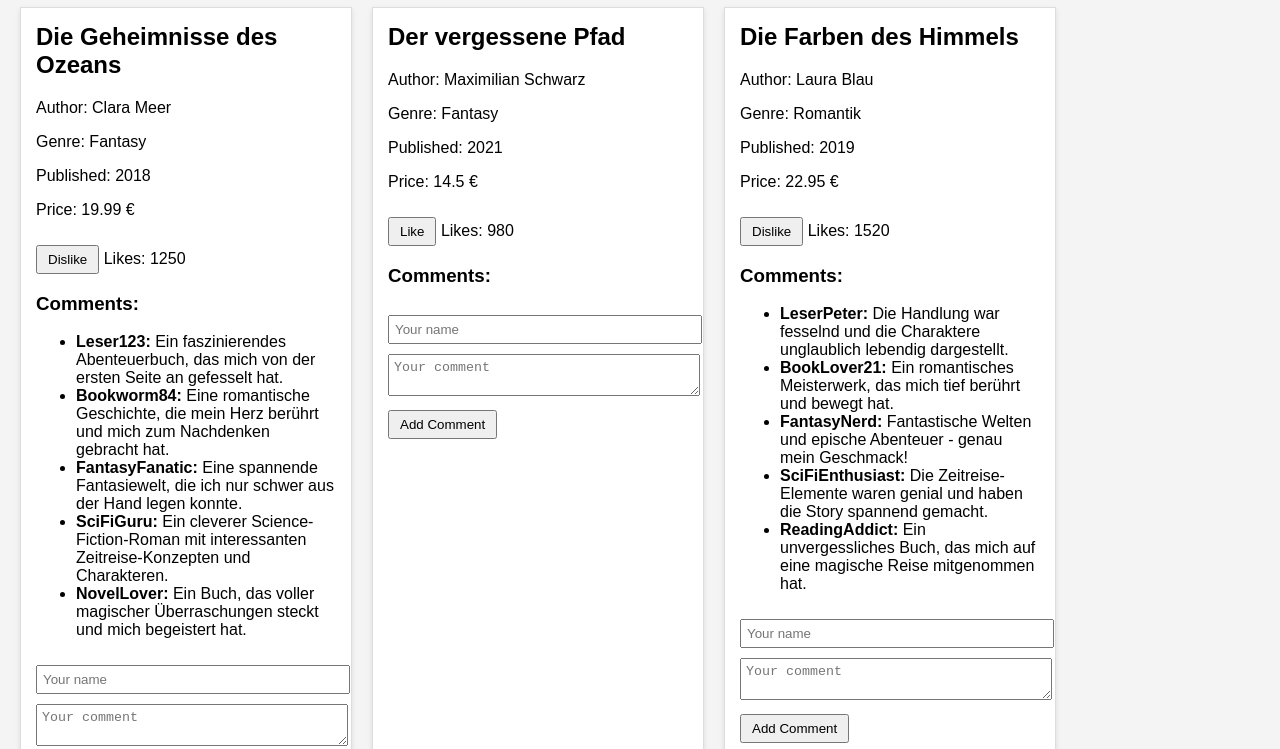
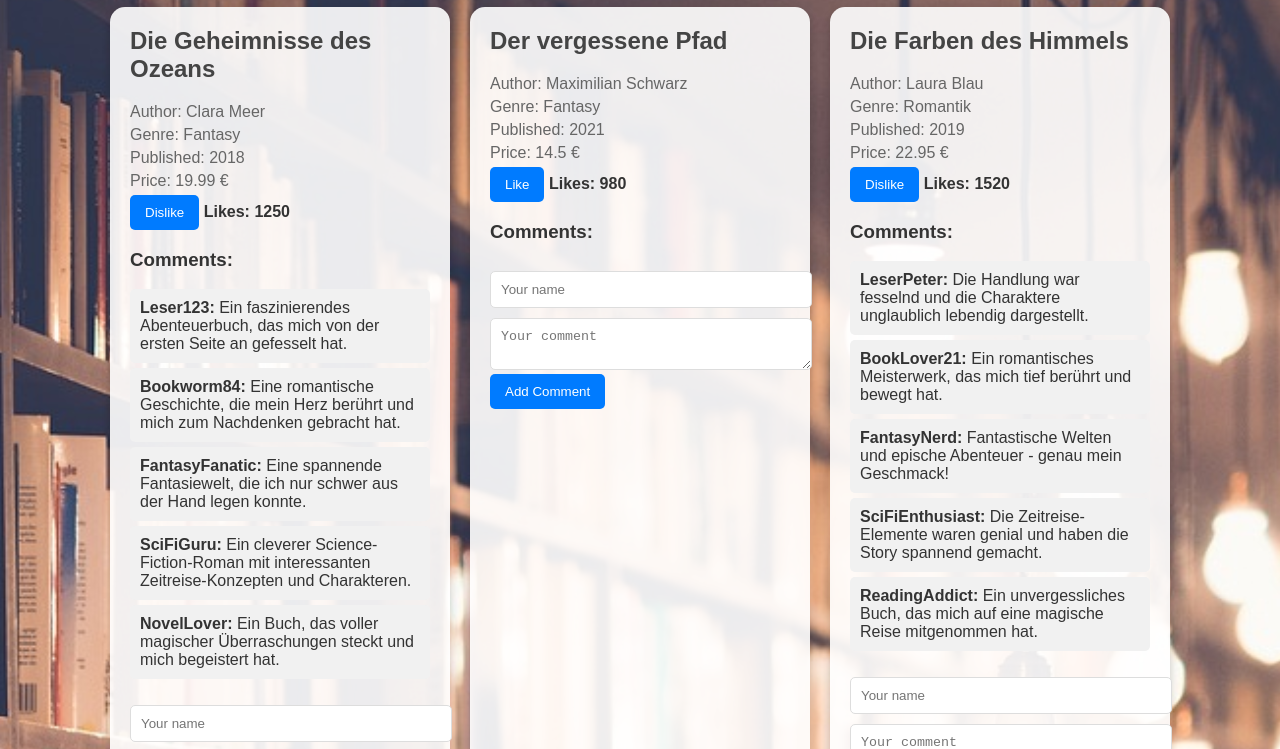
Before and after one commit to vladiK178/bookstore, a plain HTML site: page index.html in a window 1280 px wide. Shown: the part 93-842 px from the top of the page. Drawn offline with Linux system fonts and the light colour scheme.

Commit message:
added new folder img

```diff
--- a/style.css
+++ b/style.css
@@ -1,37 +1,94 @@
 body {
-  font-family: Arial, sans-serif;
+  font-family: "Arial", sans-serif;
   margin: 0;
   padding: 20px;
-  background-color: #f4f4f4;
+  background-image: url("./img/books-2596809_1280.jpg");
+  background-size: cover;
+  background-position: center;
+  color: #333;
+}
+
+h1 {
+  text-align: center;
+  color: #fff;
+  text-shadow: 2px 2px 4px rgba(0, 0, 0, 0.5);
 }
 
 #books-container {
   display: flex;
   flex-wrap: wrap;
   gap: 20px;
+  justify-content: center;
 }
 
 .book {
-  background-color: white;
-  border: 1px solid #ddd;
-  padding: 15px;
+  background-color: rgba(255, 255, 255, 0.9);
+  border-radius: 15px;
+  padding: 20px;
   width: 300px;
-  box-shadow: 0 2px 5px rgba(0, 0, 0, 0.1);
+  box-shadow: 0 4px 8px rgba(0, 0, 0, 0.2);
+  transition: transform 0.3s ease, box-shadow 0.3s ease;
+}
+
+.book:hover {
+  transform: translateY(-10px);
+  box-shadow: 0 8px 16px rgba(0, 0, 0, 0.3);
 }
 
 .book h2 {
   margin-top: 0;
+  color: #444;
 }
 
-button {
-  margin-top: 10px;
-  padding: 5px 10px;
-  cursor: pointer;
+.book p {
+  margin: 5px 0;
+  color: #666;
 }
 
-input,
-textarea {
+.book button {
+  background-color: #007bff;
+  color: white;
+  border: none;
+  border-radius: 5px;
+  padding: 10px 15px;
+  cursor: pointer;
+  transition: background-color 0.3s ease;
+}
+
+.book button:hover {
+  background-color: #0056b3;
+}
+
+.book span {
+  font-weight: bold;
+  color: #333;
+}
+
+.book div {
+  margin-top: 15px;
+}
+
+.book ul {
+  list-style-type: none;
+  padding: 0;
+}
+
+.book ul li {
+  background-color: #f1f1f1;
+  margin: 5px 0;
+  padding: 10px;
+  border-radius: 5px;
+}
+
+.book input,
+.book textarea {
   width: 100%;
   margin-top: 10px;
-  padding: 5px;
+  padding: 10px;
+  border: 1px solid #ddd;
+  border-radius: 5px;
 }
+
+.book textarea {
+  resize: vertical;
+}
```
Also changed, not shown: img/books-2596809_1280.jpg (added).
